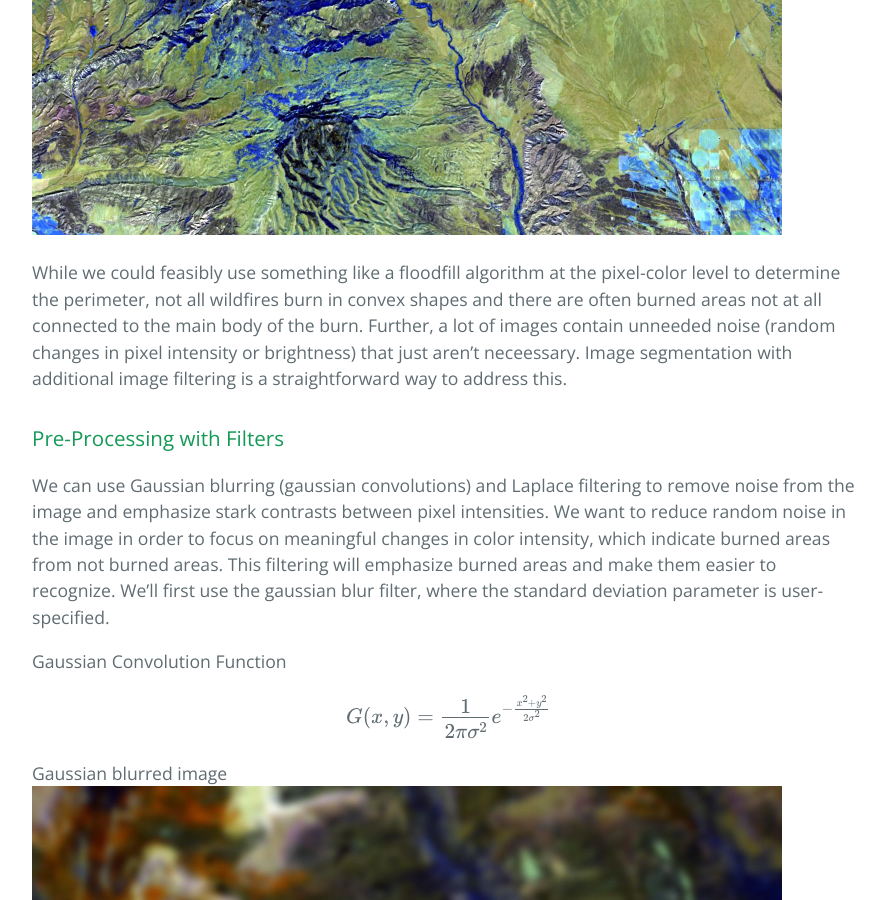
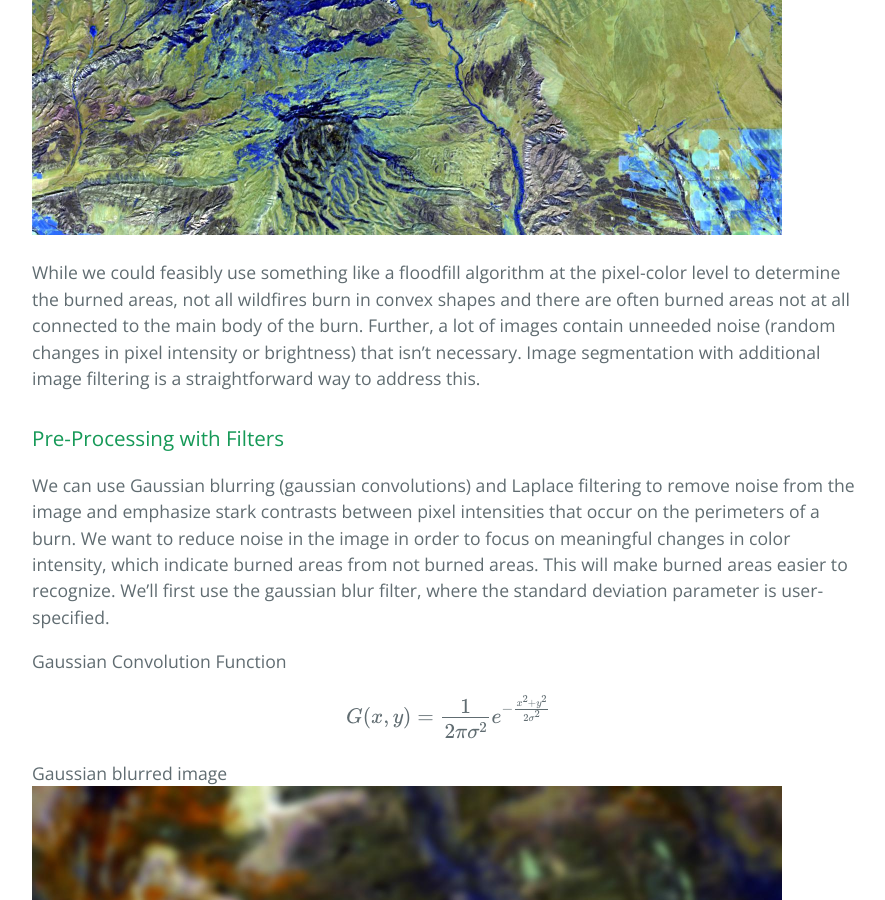
Before and after one commit to walkerhughes/portfolio, a Jekyll site: the page built from wildfire_perimeters.md, in a window 1280 px wide and 900 px high, scrolled down 1472 px. Shown: the whole window, without its empty margins (192-1077 px from the left). Built offline with Jekyll 4.4.1, drawn with Linux system fonts in a browser that asks for light colours; our own code applies the rules of GitHub Pages for plain Markdown files; formulas are drawn with MathJax 3; some of the changed text lies outside the part shown.

Commit message:
Update wildfire_perimeters.md

```diff
--- a/wildfire_perimeters.md
+++ b/wildfire_perimeters.md
@@ -7,20 +7,20 @@
 
 Estimating the true geographic coordinates of a raging wildfire's pereimeter can be difficult to do in real time due to many factors, including the resource constraints of first responders and smoke occlusion in typical RGB images. This is an important problem to solve, however, as knowing how a wildfire perimeter progresses over time can give insights to how the fire responds when introduced to different terrains, fuels, and atmospheric conditions.
 
-In California alone, the U.S. Forest Service spends about $200 million per year to suppress 98% of wildfires and up to $1 billion to suppress the other 2% of fires that escape initial ignition and become large. Being able to detect fires early on and track their real-time growth is not just important for environmental conservation, it's also economically crucial for public service organizations.
+In California alone, the U.S. Forest Service spends about $200 million each year to suppress 98% of wildfires and up to $1 billion to suppress the other 2% of fires that escape initial ignition and become large. Being able to detect fires early on and track their real-time growth is not just important for environmental conservation, it's also economically crucial for public service organizations.
 
 While this is an inherently high dimenional problem, image segmentation provides a simple solution that affords us a high level of interpretability. It also works well when we do not have labeled data, so it is at times preferable to using another model like a convolutional neural network that must be trained on labeled data (indeed, estimating the fire perimeter is essentially the labeling process). Here I explore image segmentation and image filtering on Sentinel Satellite images for estimating the perimeter of the Center Creek Trail Fire that burned in Utah in 2020.
 
-The Sentinel Satellite orbits the earth and takes multispectral images of the planet, which mean they contain far more chanels than just Red, Green, and Blue. Let's take a look at the atmospheric channels from a Sentinel Satellite image of this fire. These channels essentially filter through the smoke that would normally occlude an RGB image taken from above, and this allows us to more clearly view the burned areas.
+The Sentinel Satellite orbits the earth and takes multispectral images of the planet, which contain far more chanels than just Red, Green, and Blue. Let's take a look at the atmospheric channels from a Sentinel Satellite image of this fire. These channels essentially filter through the smoke that would normally occlude an RGB image taken from above, and this allows us to more clearly view the burned areas.
 
 Center Creek Trail Fire, burned areas are in orange [Source: Sentinel Satellite]
 <img src="center_creek_burn.jpg" width="750" height="750">
 
-While we could feasibly use something like a floodfill algorithm at the pixel-color level to determine the perimeter, not all wildfires burn in convex shapes and there are often burned areas not at all connected to the main body of the burn. Further, a lot of images contain unneeded noise (random changes in pixel intensity or brightness) that just aren't neceessary. Image segmentation with additional image filtering is a straightforward way to address this.
+While we could feasibly use something like a floodfill algorithm at the pixel-color level to determine the burned areas, not all wildfires burn in convex shapes and there are often burned areas not at all connected to the main body of the burn. Further, a lot of images contain unneeded noise (random changes in pixel intensity or brightness) that isn't necessary. Image segmentation with additional image filtering is a straightforward way to address this.
 
 ### Pre-Processing with Filters
 
-We can use Gaussian blurring (gaussian convolutions) and Laplace filtering to remove noise from the image and emphasize stark contrasts between pixel intensities. We want to reduce random noise in the image in order to focus on meaningful changes in color intensity, which indicate burned areas from not burned areas. This filtering will emphasize burned areas and make them easier to recognize. We'll first use the gaussian blur filter, where the standard deviation parameter is user-specified.
+We can use Gaussian blurring (gaussian convolutions) and Laplace filtering to remove noise from the image and emphasize stark contrasts between pixel intensities that occur on the perimeters of a burn. We want to reduce noise in the image in order to focus on meaningful changes in color intensity, which indicate burned areas from not burned areas. This will make burned areas easier to recognize. We'll first use the gaussian blur filter, where the standard deviation parameter is user-specified.
 
 Gaussian Convolution Function
 
@@ -40,7 +40,7 @@ Below is a single channel of the Laplace filtered image after applying the Gauss
 Laplace filtered image
 <img src="laplacian_filter_new.jpg" width="750" height="750">
 
-Here are the two filters together - Laaplacian applied to the Gaussian blurred image. White areas are burned, so these differencees are further apparent in this channel of the filtered image.
+Here are the two filters together, the Laplacian filter applied to the Gaussian blurred image. White areas are burned, so these differences are further apparent in this channel of the filtered image.
 
 <img src="laplace_blur_std_8_new.jpg" width="750" height="750">
 
```
